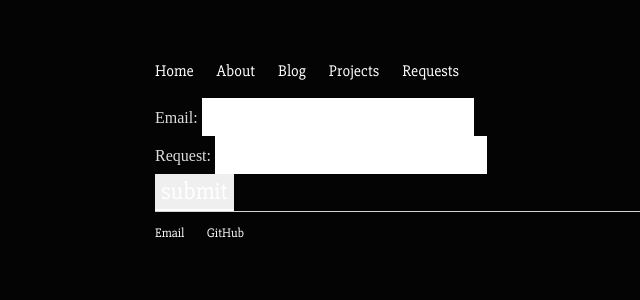
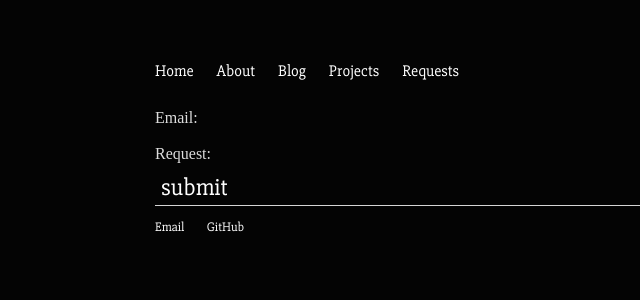
Before and after one commit to 44thCircle/44thCircle.github.io, a Jekyll site: the page built from req/index.html, in a window 1280 px wide. Shown: the top 300 px of the page, without its empty margins (37-677 px from the left). Built offline with Jekyll 4.4.1, drawn with Linux system fonts in a browser that asks for light colours.

Commit message:
basically working css

```diff
--- a/css/main.css
+++ b/css/main.css
@@ -18,16 +18,8 @@
 
 footer { border-top: 1px solid #d5d5d5; font-size: .8em; }
 
-input { font-family: 'Slabo 27px', 'Helvetica', 'Arial', 'Sans-Serif'; font-size: 1.5em; line-height: 1.4em; color: #ffffff; border: none; border-bottom: 2px solid white}
+input { font-family: 'Slabo 27px', 'Helvetica', 'Arial', 'Sans-Serif'; font-size: 1.5em; line-height: 1.4em; color: #ffffff; border: none; background-color: #040404;}
 
-input[type=text] {
-    -webkit-transition: width 0.4s ease-in-out;
-    transition: width 0.4s ease-in-out;
-}
-
-input[type=text]:focus {
-    width: 100%;
-}
 /* Blog */
 ul.posts { margin: 20px auto 40px; font-size: 1.5em; }
 ul.posts li { list-style: none; }
```
